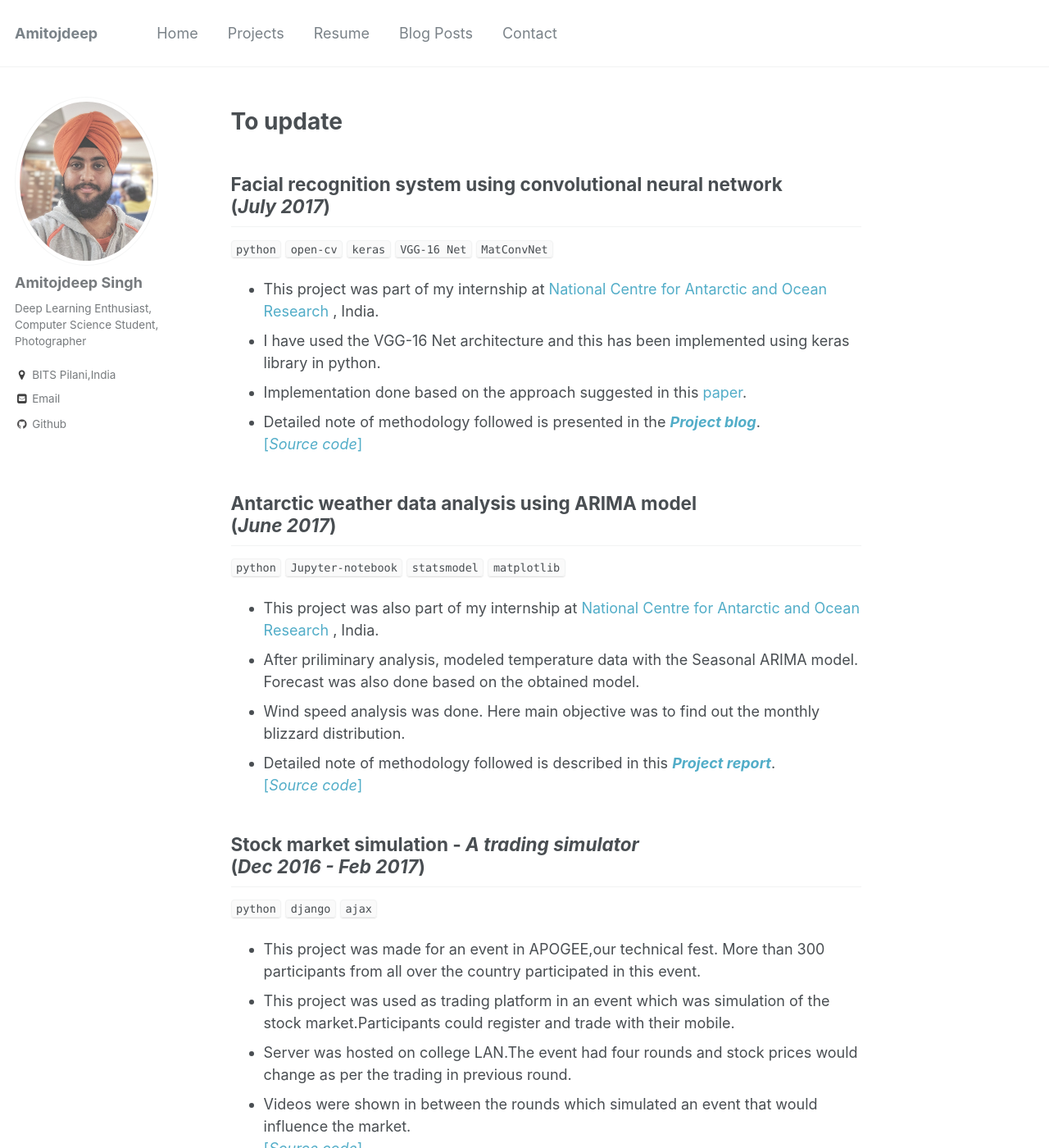
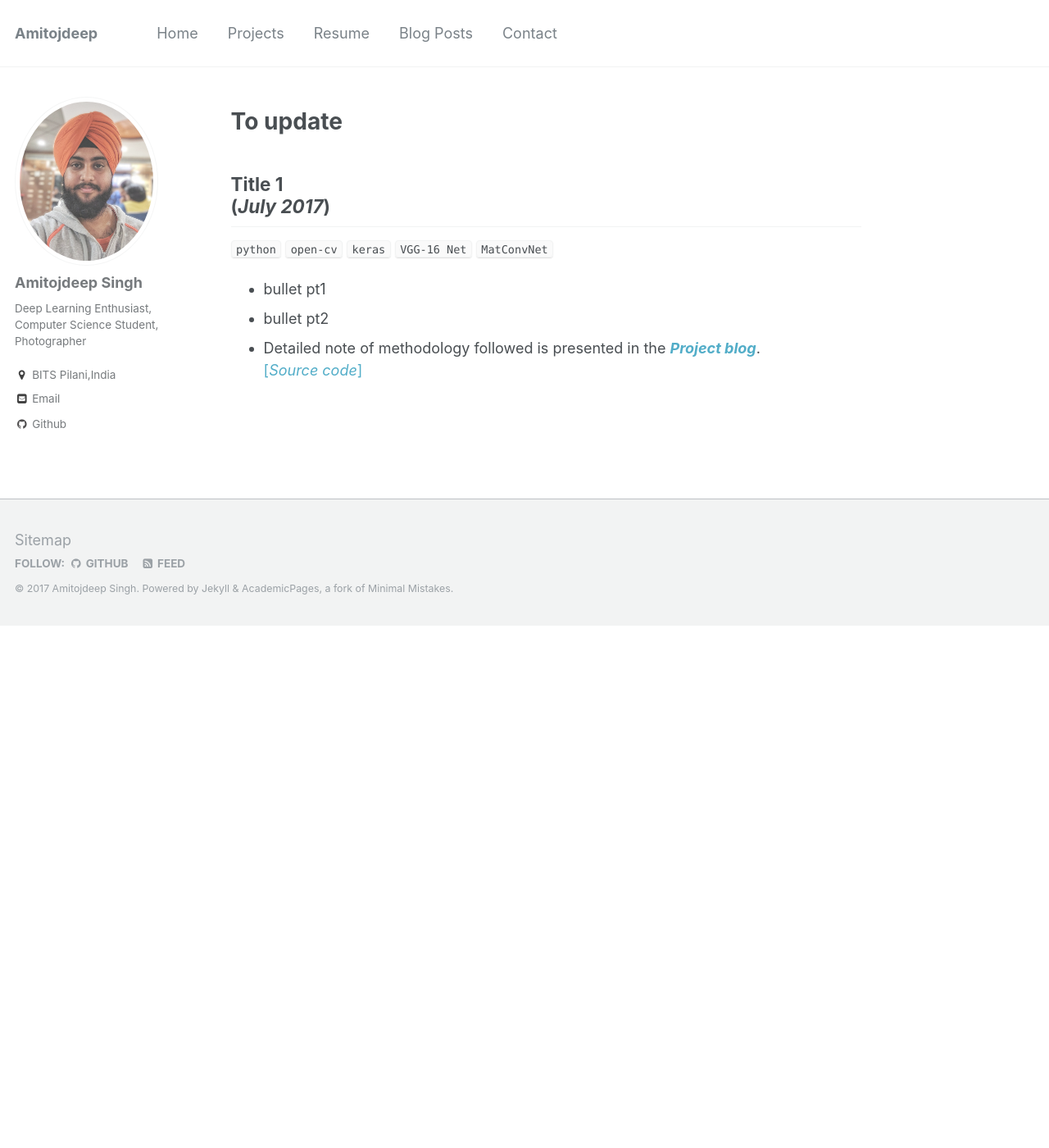
Before and after one commit to amitojdeep/amitojdeep.github.io, a Jekyll site: the page built from _pages/projects.md, in a window 1280 px wide and 1400 px high. Shown: the whole window at 82% size. Built offline with Jekyll 4.4.1, drawn with Linux system fonts in a browser that asks for light colours.

Commit message:
Update projects.md

```diff
--- a/_pages/projects.md
+++ b/_pages/projects.md
@@ -8,25 +8,8 @@ redirect_from:
 ---
 # To update
 
-## Facial recognition system using convolutional neural network <br>(_July 2017_)
+## Title 1 <br>(_July 2017_)
 `python` `open-cv` `keras` `VGG-16 Net` `MatConvNet`<br>
-* This project was part of my internship at [National Centre for Antarctic and Ocean Research](http://www.ncaor.gov.in/) , India.
-* I have used the VGG-16 Net architecture and this has been implemented using keras library in python.
-* Implementation done based on the approach suggested in this [paper](http://www.robots.ox.ac.uk/~vgg/publications/2015/Parkhi15/parkhi15.pdf).
-* Detailed note of methodology followed is presented in the [**_Project blog_**](https://anirudhk686.github.io/facial_recognition/).<br>[[_Source code_]](https://github.com/anirudhk686/facial_recognition)
-
-## Antarctic weather data analysis using ARIMA model <br>(_June 2017_)
-`python` `Jupyter-notebook` `statsmodel` `matplotlib`<br>
-* This project was also part of my internship at [National Centre for Antarctic and Ocean Research](http://www.ncaor.gov.in/) , India.
-* After priliminary analysis, modeled temperature data with the Seasonal ARIMA model. Forecast was also done based on the obtained model.
-* Wind speed analysis was done. Here main objective was to find out the monthly blizzard distribution.
-* Detailed note of methodology followed is described in this [**_Project report_**](https://github.com/anirudhk686/weather_data_analysis/blob/master/Final_report.pdf).<br>
-[[_Source code_]](https://github.com/anirudhk686/weather_data_analysis)
-
-## Stock market simulation - _A trading simulator_ <br>(_Dec 2016 - Feb 2017_)
-`python` `django` `ajax`<br>
-* This project was made for an event in APOGEE,our technical fest. More than 300 participants from all over the country participated in this event.
-* This project was used as trading platform in an event which was simulation of the stock market.Participants could register and trade with their mobile.
-* Server was hosted on college LAN.The event had four rounds and stock prices would change as per the trading in previous round.
-* Videos were shown in between the rounds which simulated an event that would influence the market.<br>
-[[_Source code_]](https://github.com/anirudhk686/SMS_2017)
+* bullet pt1
+* bullet pt2
+* Detailed note of methodology followed is presented in the [**_Project blog_**](//blog link).<br>[[_Source code_]](//link)
```
